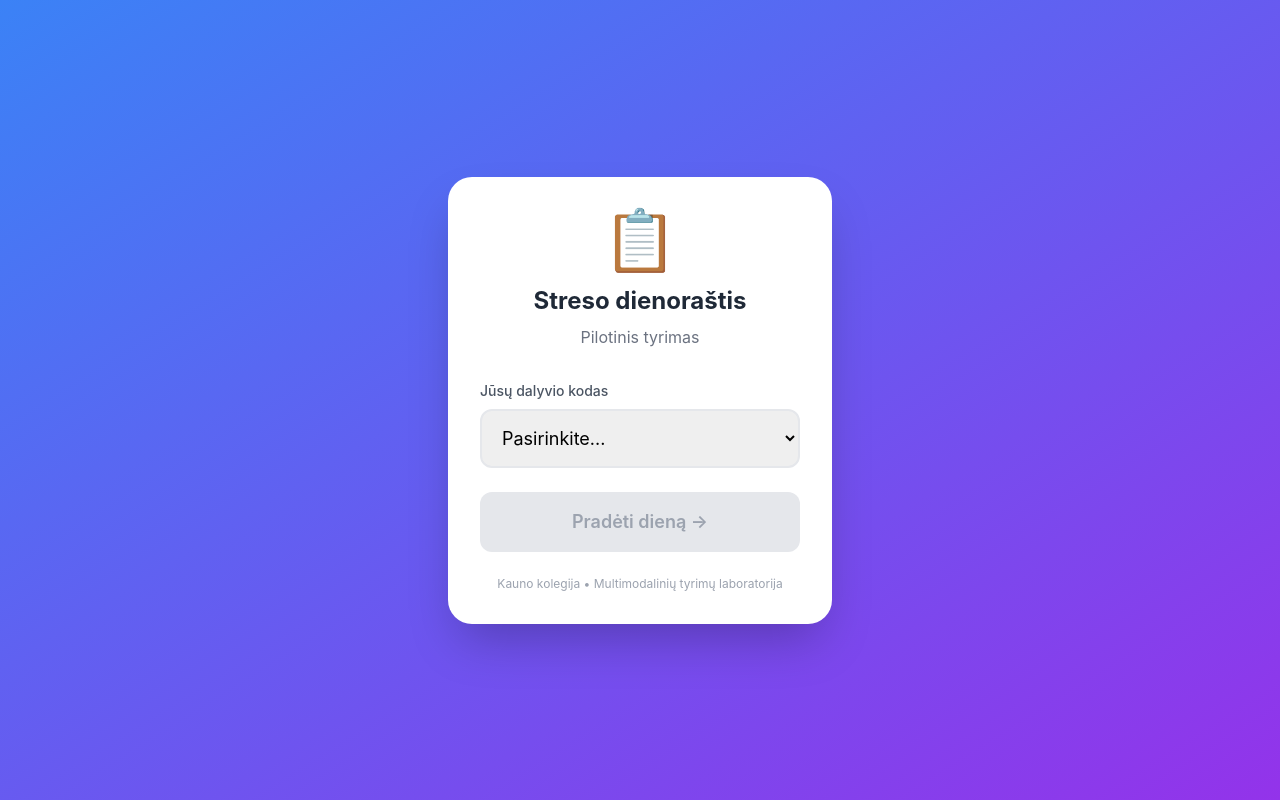
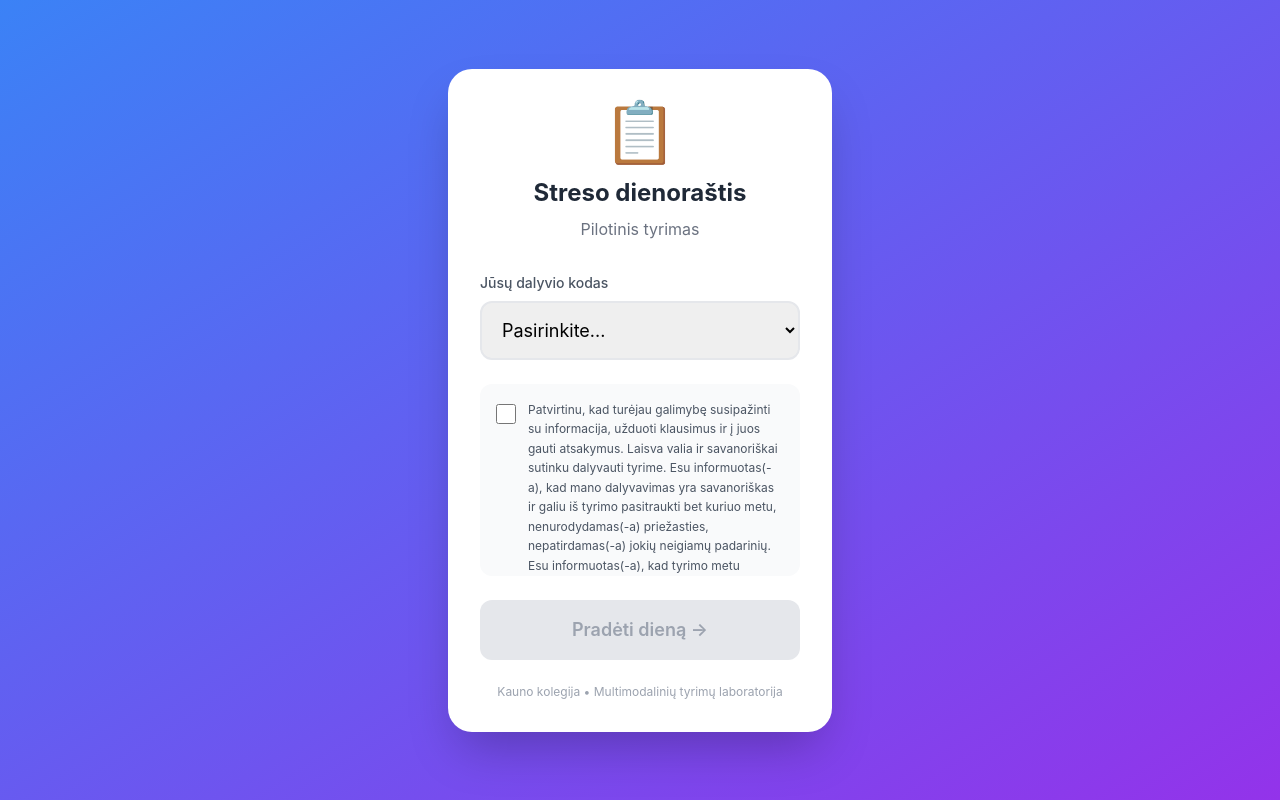
Before and after one commit to radzeviciusmartynas-cyber/streso-dienorastis, a React (Create React App) app: page / in a window 1280 px wide. Built offline with nearby package versions, Linux system fonts and the light colour scheme.

Commit message:
Update App.js

```diff
--- a/src/App.js
+++ b/src/App.js
@@ -3,11 +3,12 @@ import React, { useState } from 'react';
 const StressDiaryApp = () => {
   // ===== KONFIGŪRACIJA =====
   // Pakeiskite į savo Google Apps Script URL:
-  const GOOGLE_SCRIPT_URL = 'https://script.google.com/macros/s/AKfycbzX0mjPhOAoMuV-5BXU2Cv3_qcMGj_HgM0mAfx7QOPRSkFIRJ3NOGY7g8fsHyuTv27-/exec';
+  const GOOGLE_SCRIPT_URL = 'YOUR_GOOGLE_SCRIPT_URL_HERE';
   // =========================
 
   const [screen, setScreen] = useState('start'); // start, diary, endDay, summary
   const [participantId, setParticipantId] = useState('');
+  const [hasConsent, setHasConsent] = useState(false);
   const [entries, setEntries] = useState([]);
   const [showForm, setShowForm] = useState(false);
   const [activeTooltip, setActiveTooltip] = useState(null);
@@ -70,10 +71,10 @@ const StressDiaryApp = () => {
   ];
 
   const peopleOptions = [
-    { value: '0', label: 'Vienas/a' },
-    { value: '1', label: '1 žmogus' },
-    { value: '2-5', label: '2-5' },
-    { value: '5+', label: '5+' }
+    { value: '0', label: 'Tik aš viena/s' },
+    { value: '1', label: 'Aš ir dar 1 žmogus' },
+    { value: '2-5', label: 'Aš ir dar 2-5 žmonės' },
+    { value: '5+', label: 'Aš ir 5+ žmonių' }
   ];
 
   const formatTime = (date) => {
@@ -284,11 +285,31 @@ const StressDiaryApp = () => {
             </select>
           </div>
 
+          {/* Sutikimas dalyvauti */}
+          <div className="mb-6 bg-gray-50 rounded-xl p-4 max-h-48 overflow-y-auto">
+            <label className="flex items-start gap-3 cursor-pointer">
+              <input
+                type="checkbox"
+                checked={hasConsent}
+                onChange={(e) => setHasConsent(e.target.checked)}
+                className="mt-1 w-5 h-5 rounded border-gray-300 text-blue-500 focus:ring-blue-500 flex-shrink-0"
+              />
+              <span className="text-xs text-gray-600 leading-relaxed">
+                Patvirtinu, kad turėjau galimybę susipažinti su informacija, užduoti klausimus ir į juos gauti atsakymus.
+                Laisva valia ir savanoriškai sutinku dalyvauti tyrime.
+                Esu informuotas(-a), kad mano dalyvavimas yra savanoriškas ir galiu iš tyrimo pasitraukti bet kuriuo metu, nenurodydamas(-a) priežasties, nepatirdamas(-a) jokių neigiamų padarinių.
+                Esu informuotas(-a), kad tyrimo metu surinktus duomenis gali peržiūrėti įgalioti asmenys (Kauno kolegijos etikos komitetas, duomenų apsaugos pareigūnas, LR akademinės etikos tarnyba, Valstybinė duomenų apsaugos inspekcija).
+                Esu informuotas(-a), kas turės prieigą prie mano asmens duomenų, kaip jie bus saugomi ir kas bus su duomenimis pasibaigus tyrimui.
+                Patvirtinu, kad gavau Informuoto asmens sutikimo formos egzempliorių, pasirašytą tyrimo vadovo.
+              </span>
+            </label>
+          </div>
+
           <button
             onClick={startDay}
-            disabled={!participantId}
+            disabled={!participantId || !hasConsent}
             className={`w-full py-4 rounded-xl text-lg font-semibold transition-all transform ${
-              participantId
+              participantId && hasConsent
                 ? 'bg-blue-500 text-white hover:bg-blue-600 hover:scale-[1.02] active:scale-[0.98]'
                 : 'bg-gray-200 text-gray-400 cursor-not-allowed'
             }`}
@@ -537,28 +558,9 @@ const StressDiaryApp = () => {
             {/* Thank you message */}
             <div className="text-center p-4 bg-green-50 rounded-2xl">
               <p className="text-green-800">
-                🙏 Jūsų indėlis labai svarbus mūsų tyrimui. Iki kitos dienos!
+                🙏 Jūsų indėlis labai svarbus mūsų tyrimui. Ačiū už dalyvavimą!
               </p>
             </div>
-
-            {/* New day button */}
-            <button
-              onClick={() => {
-                setScreen('start');
-                setEntries([]);
-                setParticipantId('');
-                setDayEndData({
-                  overallStress: 3,
-                  mainStressors: [],
-                  sensorComfort: 3,
-                  sensorIssues: '',
-                  dayNotes: ''
-                });
-              }}
-              className="w-full mt-4 py-3 text-gray-500 hover:text-gray-700"
-            >
-              Pradėti naują dieną →
-            </button>
           </div>
         </div>
       </div>
```
